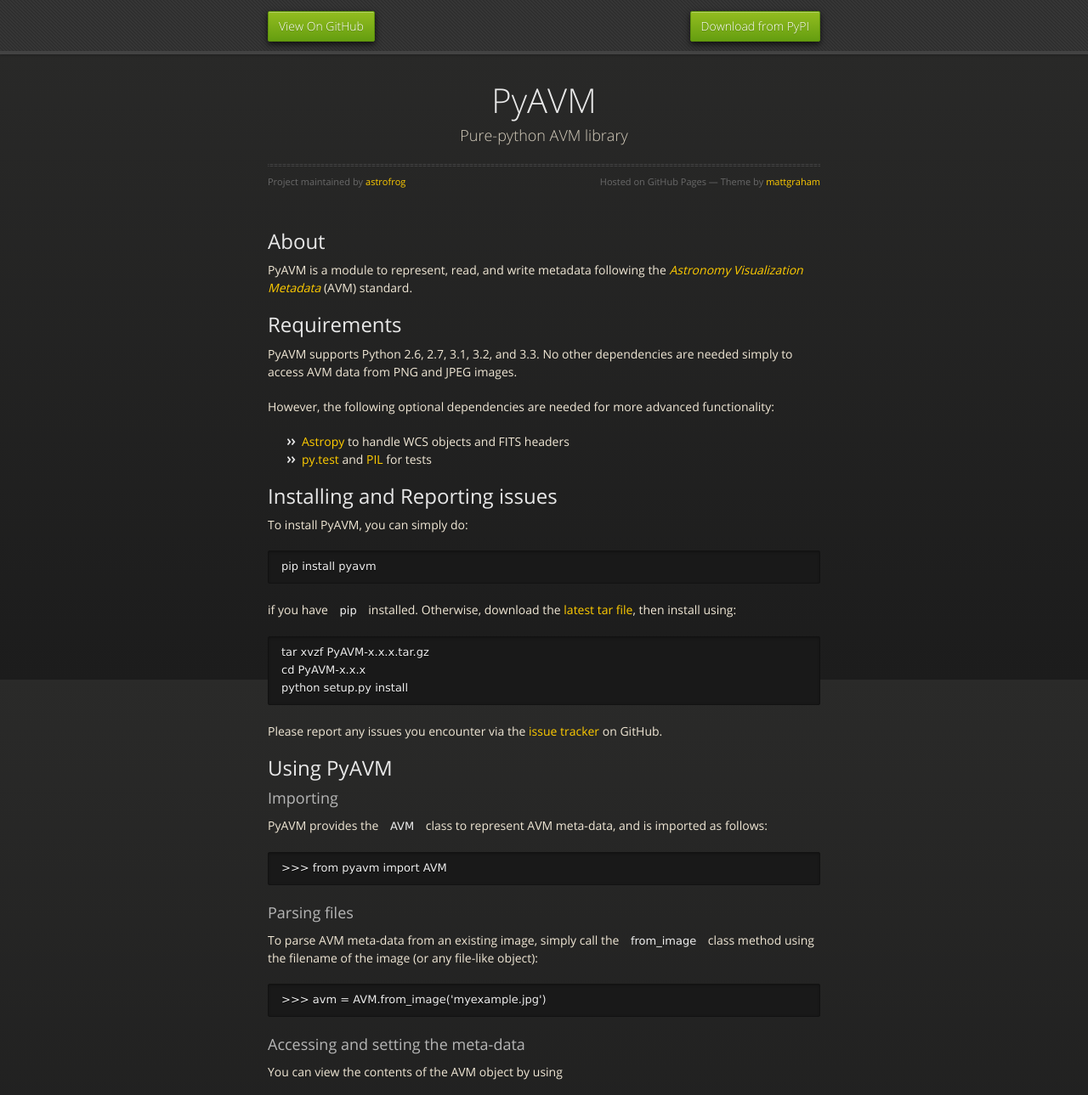
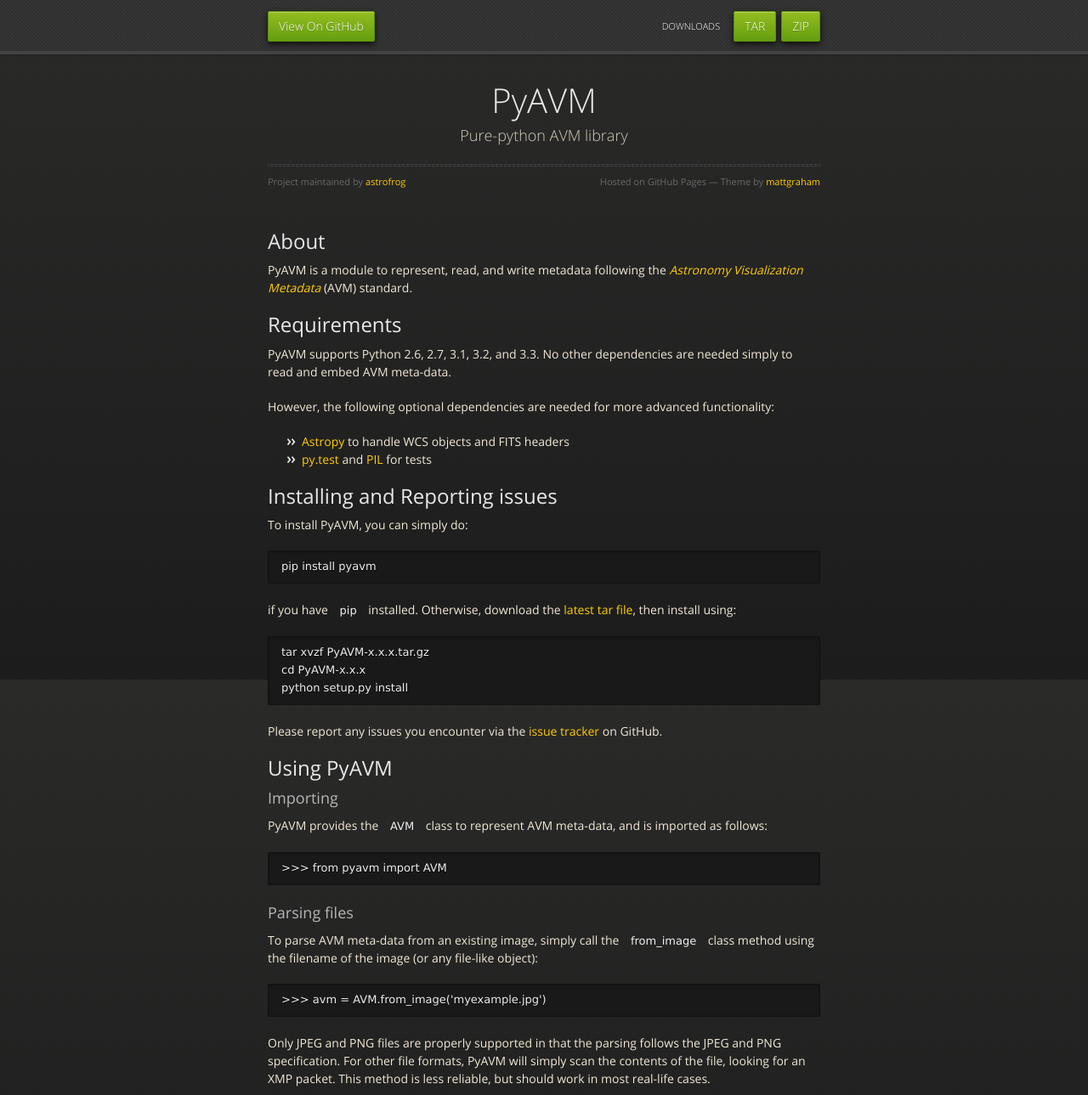
Before and after one commit to astrofrog/pyavm, a plain HTML site: page index.html in a window 1280 px wide. Shown: the top 1289 px of the page at 85% size. Drawn offline with nearby package versions, Linux system fonts and the light colour scheme.

```diff
--- a/index.html
+++ b/index.html
@@ -21,7 +21,9 @@
       <div id="header">
         <nav>
           <li class="fork"><a href="https://github.com/astrofrog/pyavm">View On GitHub</a></li>
-          <li class="downloads"><a href="https://pypi.python.org/pypi/PyAVM">Download from PyPI</a></li>
+          <li class="downloads"><a href="https://github.com/astrofrog/pyavm/zipball/master">ZIP</a></li>
+          <li class="downloads"><a href="https://github.com/astrofrog/pyavm/tarball/master">TAR</a></li>
+          <li class="title">DOWNLOADS</li>
         </nav>
       </div><!-- end header -->
 
@@ -45,7 +47,7 @@
 <h2>Requirements</h2>
 
 <p>PyAVM supports Python 2.6, 2.7, 3.1, 3.2, and 3.3. No other dependencies are
-needed simply to access AVM data from PNG and JPEG images.</p>
+needed simply to read and embed AVM meta-data.</p>
 
 <p>However, the following optional dependencies are needed for more advanced
 functionality:</p>
@@ -63,14 +65,16 @@
 <pre><code>pip install pyavm
 </code></pre>
 
-<p>if you have <code>pip</code> installed. Otherwise, download the <a href="https://pypi.python.org/pypi/PyAVM/">latest tar file</a>, then install using:</p>
+<p>if you have <code>pip</code> installed. Otherwise, download the
+<a href="https://pypi.python.org/pypi/PyAVM/">latest tar file</a>, then install using:</p>
 
 <pre><code>tar xvzf PyAVM-x.x.x.tar.gz
 cd PyAVM-x.x.x
 python setup.py install
 </code></pre>
 
-<p>Please report any issues you encounter via the <a href="https://github.com/astrofrog/pyavm/issues">issue tracker</a> on GitHub.</p>
+<p>Please report any issues you encounter via the
+<a href="https://github.com/astrofrog/pyavm/issues">issue tracker</a> on GitHub.</p>
 
 <h2>Using PyAVM</h2>
 
@@ -88,6 +92,11 @@
 
 <pre><code>&gt;&gt;&gt; avm = AVM.from_image('myexample.jpg')
 </code></pre>
+
+<p>Only JPEG and PNG files are properly supported in that the parsing follows the
+JPEG and PNG specification. For other file formats, PyAVM will simply scan the
+contents of the file, looking for an XMP packet. This method is less reliable,
+but should work in most real-life cases.</p>
 
 <h3>Accessing and setting the meta-data</h3>
 
@@ -171,7 +180,7 @@
 <pre><code>&gt;&gt;&gt; avm.embed('original_image.jpg', 'tagged_image.jpg')
 </code></pre>
 
-<p>At this time, only JPG and PNG files are supported.</p>
+<p>At this time, only JPG and PNG files are supported for embedding.</p>
       </section>
 
     </div>
```
Also changed, not shown: params.json (+1 -1 lines).
